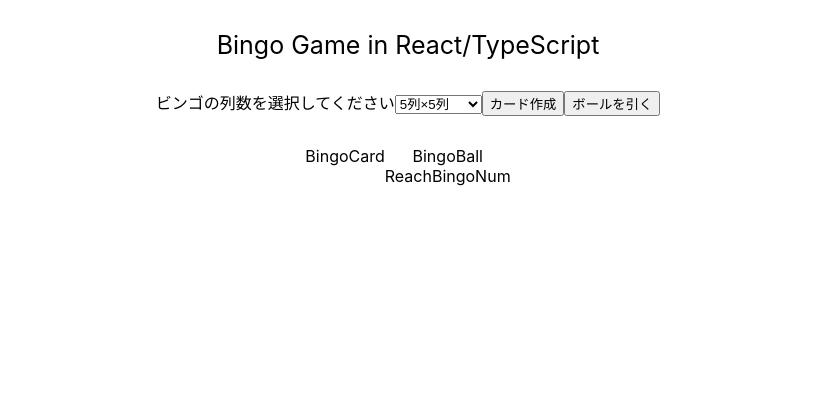
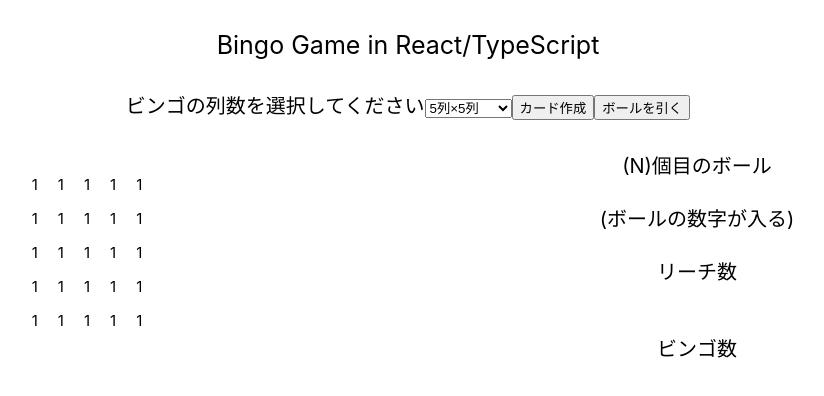
Before and after one commit to KazuhiroTakahashi96/BingoGame2-React-TypeScript, a React (Create React App) app: page / in a window 1280 px wide. Shown: the top 396 px of the page, without its empty margins (232-1056 px from the left). Built offline with nearby package versions, Linux system fonts and the light colour scheme.

Commit message:
HTML部分の雛形完成（？）

```diff
--- a/src/App.tsx
+++ b/src/App.tsx
@@ -6,7 +6,7 @@ import ReachBingoNum from "./component/reach_bingo_num/ReachBingoNum";
 
 function App() {
   return (
-    <div className="App" style={{ textAlign: "center" }}>
+    <div className="App" style={{ textAlign: "center", fontSize: "20px" }}>
       <header style={{ margin: "30px", fontSize: "25px" }}>
         Bingo Game in React/TypeScript
       </header>
@@ -24,7 +24,7 @@ function App() {
       <div
         style={{
           display: "flex",
-          justifyContent: "center",
+          justifyContent: "space-around",
           textAlign: "center",
           margin: "30px",
         }}
--- a/src/component/bingo_ball/BingoBall.tsx
+++ b/src/component/bingo_ball/BingoBall.tsx
@@ -1,7 +1,17 @@
 import React from "react";
 
 const BingoBall = () => {
-  return <div>BingoBall</div>;
+  return (
+    <div>
+      <div>
+        <span>(N)</span>
+        個目のボール
+      </div>
+      <br />
+      <div>(ボールの数字が入る)</div>
+      <br />
+    </div>
+  );
 };
 
 export default BingoBall;
--- a/src/component/bingo_card/BingoCard.tsx
+++ b/src/component/bingo_card/BingoCard.tsx
@@ -1,7 +1,16 @@
 import React from "react";
+import ColumnNum from "../column_num/ColumnNum";
 
 const BingoCard = () => {
-  return <div>BingoCard</div>;
+  return (
+    <div style={{ display: "flex" }}>
+      <ColumnNum />
+      <ColumnNum />
+      <ColumnNum />
+      <ColumnNum />
+      <ColumnNum />
+    </div>
+  );
 };
 
 export default BingoCard;
--- /dev/null
+++ b/src/component/column_num/ColumnNum.tsx
@@ -0,0 +1,15 @@
+import React from "react";
+
+const ColumnNum = () => {
+  return (
+    <div style={{ margin: "5px", padding: "5px", fontSize: "15px" }}>
+      <p>1</p>
+      <p>1</p>
+      <p>1</p>
+      <p>1</p>
+      <p>1</p>
+    </div>
+  );
+};
+
+export default ColumnNum;
--- a/src/component/reach_bingo_num/ReachBingoNum.tsx
+++ b/src/component/reach_bingo_num/ReachBingoNum.tsx
@@ -1,7 +1,16 @@
 import React from "react";
 
 const ReachBingoNum = () => {
-  return <div>ReachBingoNum</div>;
+  return (
+    <div>
+      <div>リーチ数</div>
+      <div></div>
+      <br />
+      <br />
+      <div>ビンゴ数</div>
+      <div></div>
+    </div>
+  );
 };
 
 export default ReachBingoNum;
```
